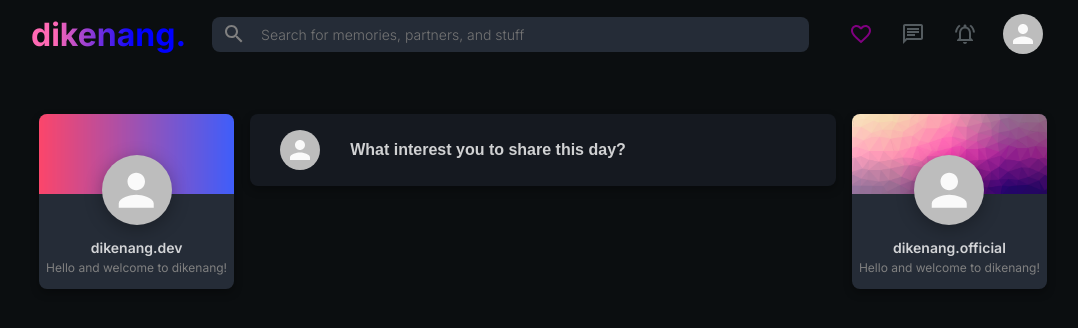
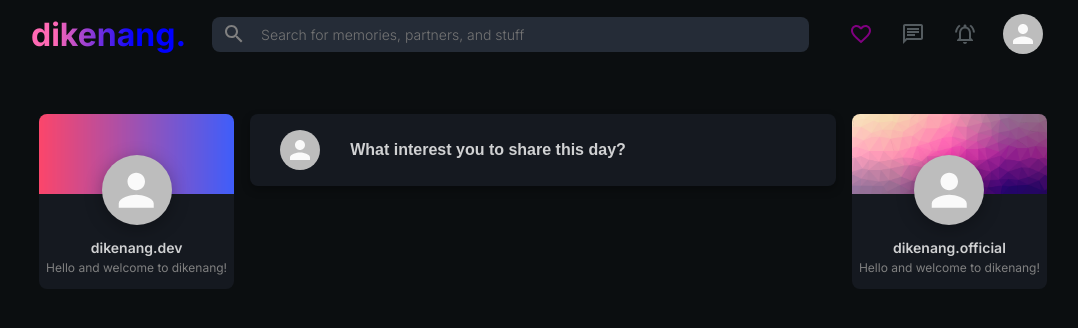
Before and after one commit to resqiar/dikenang, a Next.js app in the folder dikweb/: page / in a window 1280 px wide. Shown: the top 328 px of the page, without its empty margins (97-1175 px from the left). Built offline with nearby package versions, Linux system fonts and the light colour scheme.

Commit message:
fix: sidebar card component's background color

```diff
--- a/dikweb/components/sidebar/container/SidebarCard.tsx
+++ b/dikweb/components/sidebar/container/SidebarCard.tsx
@@ -1,21 +1,51 @@
-import styled from 'styled-components'
+import styled, { css } from 'styled-components'
 
 interface Props {
 	children: JSX.Element | JSX.Element[]
+	bgColor?: string
+	hasShadow?: boolean
+	hoverBg?: string
 }
 
-export default function SidebarCard({ children }: Props) {
-	return <SideBarCardWrapper>{children}</SideBarCardWrapper>
+export default function SidebarCard({
+	children,
+	bgColor,
+	hasShadow,
+	hoverBg,
+}: Props) {
+	return (
+		<SideBarCardWrapper
+			bgColor={bgColor}
+			hasShadow={hasShadow}
+			hoverBg={hoverBg}
+		>
+			{children}
+		</SideBarCardWrapper>
+	)
 }
 
-const SideBarCardWrapper = styled.div`
+const SideBarCardWrapper = styled.div<{
+	bgColor?: string
+	hasShadow?: boolean
+	hoverBg?: string
+}>`
 	width: 100%;
 	height: min-content;
 	text-align: center;
-	background-color: var(--background-dimmed-300);
+	background-color: ${(props) => props.bgColor || 'transparent'};
 	border-radius: 8px;
 	margin-bottom: 8px;
-	box-shadow: var(--box-shadow);
 	transition: 0.3s;
 	cursor: pointer;
+
+	/* If props has a shadow */
+	${(props) =>
+		props.hasShadow &&
+		css`
+			box-shadow: var(--box-shadow);
+		`}
+
+	&:hover {
+		background-color: ${(props) => props.hoverBg || undefined};
+	}
 `
--- a/dikweb/components/sidebar/leftbar/Leftbar.tsx
+++ b/dikweb/components/sidebar/leftbar/Leftbar.tsx
@@ -7,7 +7,7 @@ export default function Leftbar() {
 	return (
 		<LeftBarWrapper>
 			{/* Card */}
-			<SidebarCard>
+			<SidebarCard bgColor="var(--background-dimmed-500)">
 				<SidebarHeader />
 				<SidebarHeaderProfile
 					username="dikenang.dev"
--- a/dikweb/components/sidebar/rightbar/Rightbar.tsx
+++ b/dikweb/components/sidebar/rightbar/Rightbar.tsx
@@ -7,7 +7,7 @@ export default function Rightbar() {
 	return (
 		<RightBarWrapper>
 			{/* Card */}
-			<SidebarCard>
+			<SidebarCard bgColor="var(--background-dimmed-500)">
 				<SidebarHeader bannerSrc="/images/bg-3.png" />
 				<SidebarHeaderProfile
 					username="dikenang.official"
```
